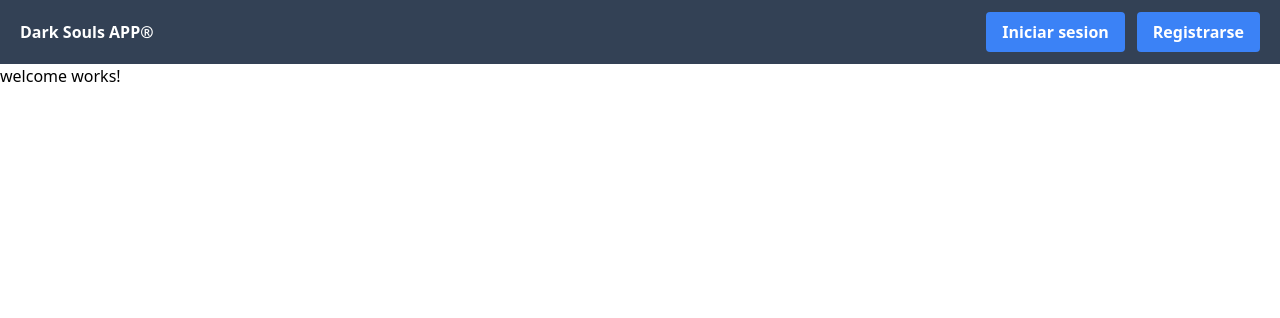
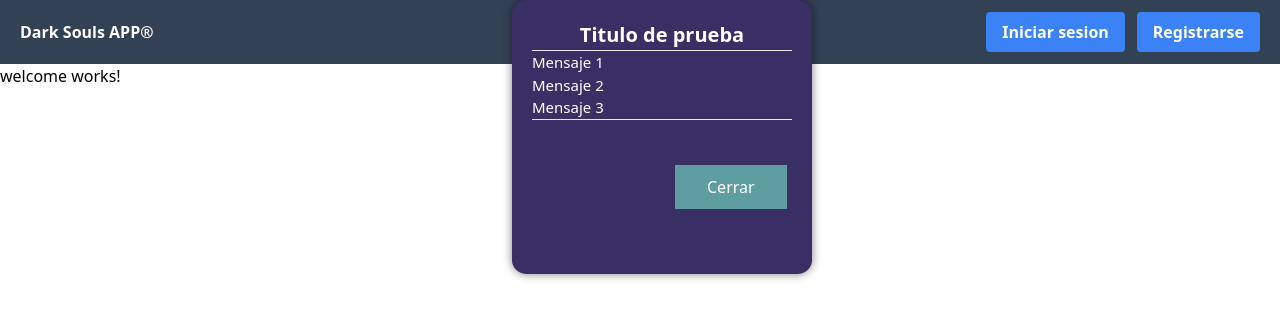
Before and after one commit to caesarnetyet/dark-souls-angular, an Angular app: page /welcome in a window 1280 px wide. Shown: the top 318 px of the page. Built offline with nearby package versions, Linux system fonts and the light colour scheme.

Commit message:
notificacion_perrona

```diff
--- a/angular.json
+++ b/angular.json
@@ -94,5 +94,8 @@
         }
       }
     }
+  },
+  "cli": {
+    "analytics": false
   }
 }
--- a/src/app/app.component.html
+++ b/src/app/app.component.html
@@ -5,5 +5,5 @@
     <a class="button" href="">Registrarse</a>
   </div>
 </nav>
-
+<app-notification [messages]="messages" [color]="color"></app-notification>
 <router-outlet></router-outlet>
--- a/src/app/app.component.ts
+++ b/src/app/app.component.ts
@@ -7,4 +7,6 @@ import { Component } from '@angular/core';
 })
 export class AppComponent {
   title = 'dark-souls-angular';
+  messages: string[] = ['Mensaje 1', 'Mensaje 2', 'Mensaje 3'];
+  color: string = 'dato';
 }
--- a/src/app/app.module.ts
+++ b/src/app/app.module.ts
@@ -1,6 +1,6 @@
 import { NgModule } from '@angular/core';
 import { BrowserModule } from '@angular/platform-browser';
-
+import { NotificationComponent } from './components/notification/notification.component';
 import { AppRoutingModule } from './app-routing.module';
 import { AppComponent } from './app.component';
 import { WelcomeComponent } from './components/welcome/welcome.component';
@@ -8,7 +8,8 @@ import { WelcomeComponent } from './components/welcome/welcome.component';
 @NgModule({
   declarations: [
     AppComponent,
-    WelcomeComponent
+    WelcomeComponent,
+    NotificationComponent
   ],
   imports: [
     BrowserModule,
--- /dev/null
+++ b/src/app/components/notification/notification.component.css
@@ -0,0 +1,50 @@
+.notification {
+    padding: 20px 20px 20px 20px;
+    position: fixed;
+    top: 0;
+    right: 0;
+    left: 40%;
+    width: 300px;
+    height: auto;
+    z-index: 999;
+    box-shadow: 0 0 10px rgba(0, 0, 0, 0.5);
+    transition: transform 0.3s ease-in-out;
+    color: white;
+    border-radius: 5% 5% 5% 5%;
+}
+.red {
+    background-color: rgb(255, 75, 75);
+}
+.exito{
+    background-color: rgb(101, 179, 101);
+}
+.dato {
+    background-color: rgb(57, 47, 100);
+}
+.but {
+    background-color: cadetblue;
+    border: none;
+    color: white;
+    padding: 10px 32px;
+    text-align: center;
+    text-decoration: none;
+    display: inline-block;
+    font-size: 16px;
+    margin: 45px 55%;
+    cursor: pointer;
+}
+.but:hover {
+    background-color: black;
+    color: white;
+}
+.titulo {
+    text-align: center;
+    font-size: 20px;
+    font-weight: bold;
+    margin: 0;
+    padding: 0;
+}
+.message {
+    text-align: justify;
+    font-size: 15px;
+}
--- /dev/null
+++ b/src/app/components/notification/notification.component.html
@@ -0,0 +1,15 @@
+<div *ngIf="show" class="notification {{color}}">
+  <div >
+    <h1 class="titulo">
+      {{ title }}
+    </h1>
+    <hr>
+  </div>
+  <div>
+    <h2 class="message" *ngFor="let message of messages">
+      {{ message }}
+    </h2>
+  </div>
+  <hr>
+  <button class="but" (click)="changeShow()">Cerrar</button>
+</div>
--- /dev/null
+++ b/src/app/components/notification/notification.component.ts
@@ -0,0 +1,17 @@
+import { Component } from '@angular/core';
+import { Input } from '@angular/core';
+@Component({
+  selector: 'app-notification',
+  templateUrl: './notification.component.html',
+  styleUrls: ['./notification.component.css']
+})
+export class NotificationComponent {
+  @Input() messages: string[] = [];
+  @Input() color: string = 'red';
+  @Input() show: boolean = true;
+  @Input() title: string = 'Titulo de prueba';
+
+  changeShow() {
+    this.show = !this.show;
+  }
+}
```
Also changed, not shown: 1 other file (tests, documents, lock files or other folders).
